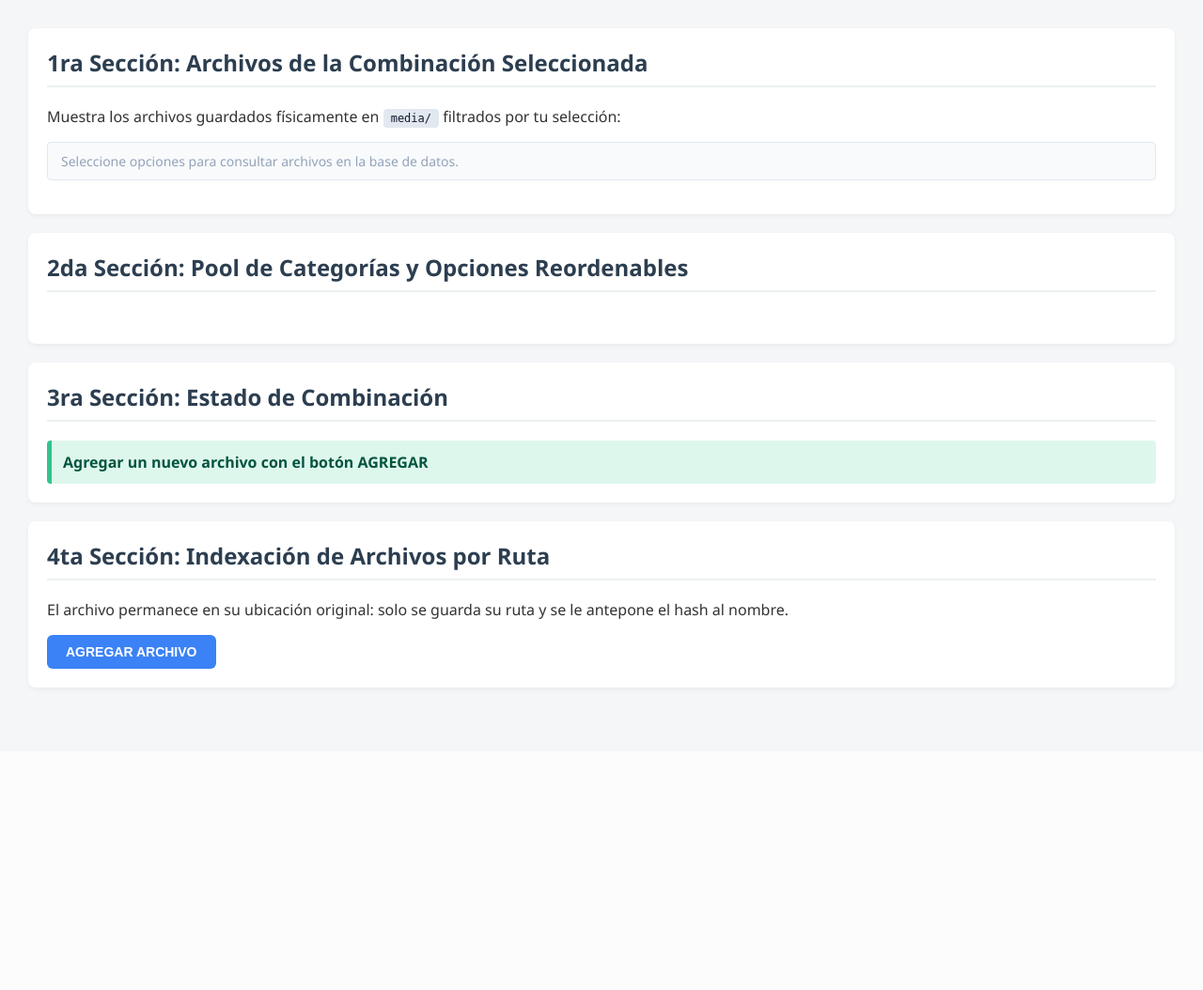
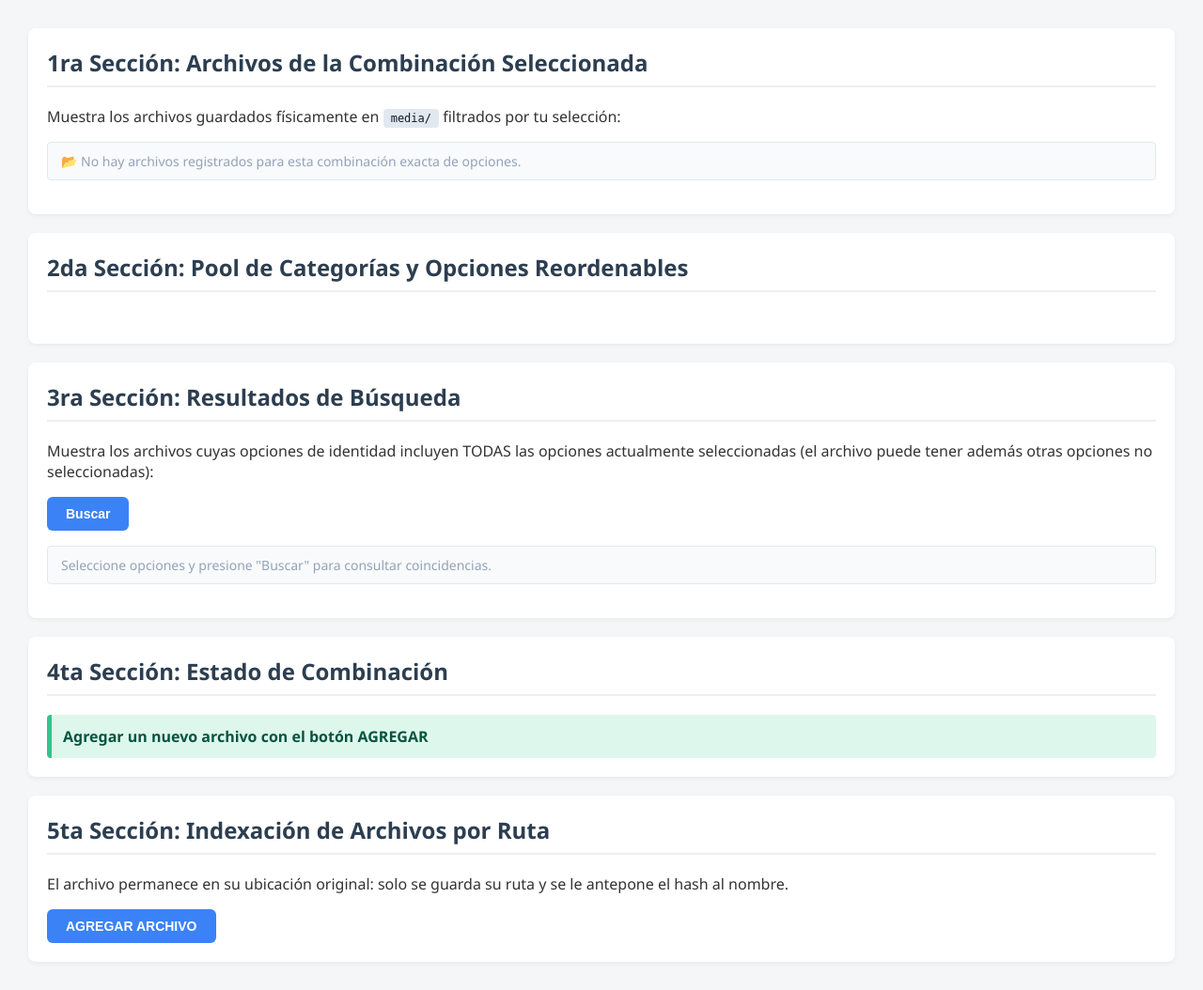
Before and after one commit to sissygsm/sissydex, a Flask app: page / in a window 1280 px wide. Shown: the whole page at 94% size. Before the commit the page ends 734 px from the top, so only its background shows below. Run offline with Flask 3, Linux system fonts and the light colour scheme; data that the repository does not hold is empty.

Commit message:
Update section titles and descriptions in index.html

```diff
--- a/frontend/templates/index.html
+++ b/frontend/templates/index.html
@@ -32,15 +32,28 @@
     </section>
 
 
-    <!-- 3ra Sección: Cuadro de Texto de Estado de Negocio -->
+    <!-- 3ra Sección: Resultados de Búsqueda por subconjunto de opciones (no
+         se refresca sola: solo se dispara con el botón Buscar, a diferencia
+         de la 1ra Sección que exige la combinación EXACTA y se refresca en
+         cada cambio de checkbox) -->
     <section class="card-section">
-        <h2>3ra Sección: Estado de Combinación</h2>
+        <h2>3ra Sección: Resultados de Búsqueda</h2>
+        <p>Muestra los archivos cuyas opciones de identidad incluyen TODAS las opciones actualmente seleccionadas (el archivo puede tener además otras opciones no seleccionadas):</p>
+        <button id="btn-buscar" class="btn-agregar">Buscar</button>
+        <ul id="lista-resultados-busqueda" class="file-list">
+            <li class="txt-muted">Seleccione opciones y presione "Buscar" para consultar coincidencias.</li>
+        </ul>
+    </section>
+
+    <!-- 4ta Sección: Cuadro de Texto de Estado de Negocio -->
+    <section class="card-section">
+        <h2>4ta Sección: Estado de Combinación</h2>
         <div id="estado-mensaje" class="success-box">Agregar un nuevo archivo con el botón AGREGAR</div>
     </section>
 
-    <!-- 4ta Sección: Referenciar un archivo existente (no se copia ni se sube) -->
+    <!-- 5ta Sección: Referenciar un archivo existente (no se copia ni se sube) -->
     <section class="card-section">
-        <h2>4ta Sección: Indexación de Archivos por Ruta</h2>
+        <h2>5ta Sección: Indexación de Archivos por Ruta</h2>
         <p>El archivo permanece en su ubicación original: solo se guarda su ruta y se le antepone el hash al nombre.</p>
         <button id="btn-subir" class="btn-agregar">AGREGAR ARCHIVO</button>
     </section>
```
